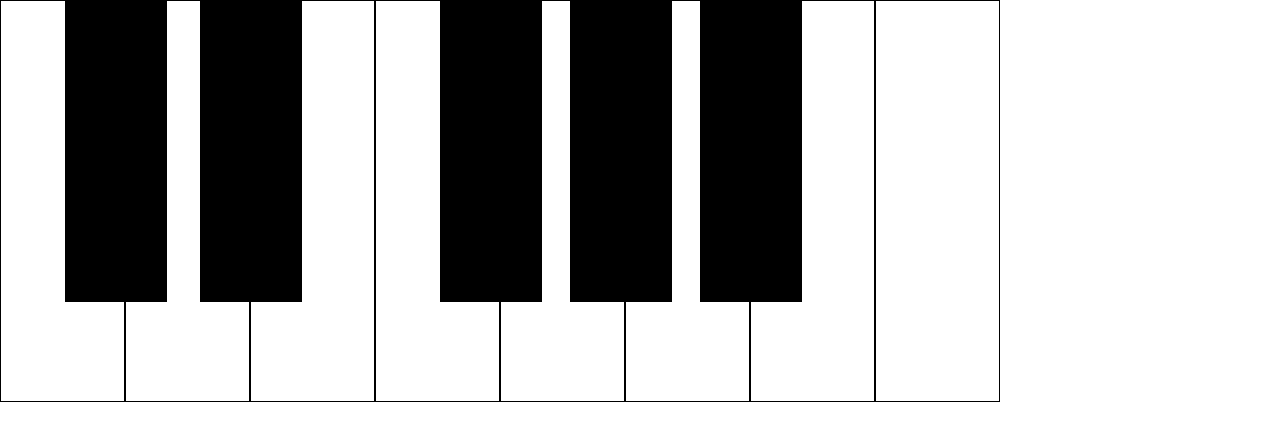
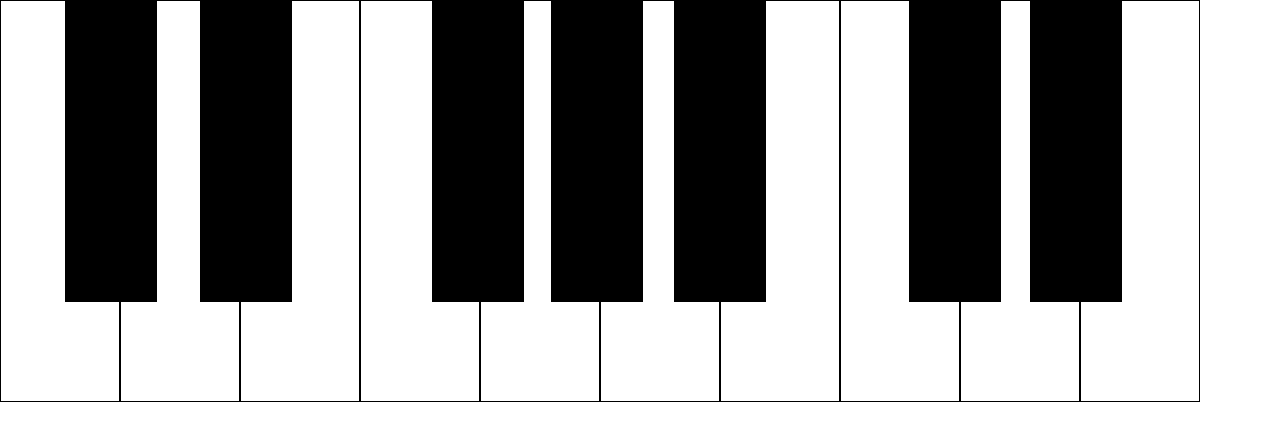
Before and after one commit to norarcasey/keyboard, a React (Create React App) app: page / in a window 1280 px wide. Shown: the top 440 px of the page. Built offline with nearby package versions, Linux system fonts and the light colour scheme.

Commit message:
add keys for axel f

```diff
--- a/package.json
+++ b/package.json
@@ -9,6 +9,7 @@
     "@types/react": "16.9.5",
     "@types/react-dom": "16.9.1",
     "react": "^16.10.2",
+    "react-device-detect": "^1.9.10",
     "react-dom": "^16.10.2",
     "react-scripts": "3.2.0",
     "tone": "^13.8.25",
--- a/src/components/key/index.tsx
+++ b/src/components/key/index.tsx
@@ -1,26 +1,20 @@
 import React, { FC } from 'react';
+import { isMobile } from 'react-device-detect';
 import './styles.css';
 
 export interface IKeyProps {
   color?: string;
   style?: object;
-  onMouseDown(): void;
-  onMouseUp(): void;
-  onTouchStart(): void;
-  onTouchEnd(): void;
+  onKeyPress(): void;
+  onKeyRelease(): void;
 }
 
 const Key: FC<IKeyProps> = props => {
-  const { color, onMouseDown, onMouseUp, onTouchEnd, onTouchStart, style } = props;
-  return (
-    <div
-      className={`key ${color}`}
-      style={style}
-      onMouseDown={onMouseDown}
-      onMouseUp={onMouseUp}
-      onTouchEnd={onTouchEnd}
-      onTouchStart={onTouchStart}
-    ></div>
+  const { color, onKeyPress, onKeyRelease, style } = props;
+  return isMobile ? (
+    <div className={`key ${color}`} style={style} onTouchStart={onKeyPress} onTouchEnd={onKeyRelease}></div>
+  ) : (
+    <div className={`key ${color}`} style={style} onMouseDown={onKeyPress} onMouseUp={onKeyRelease}></div>
   );
 };
 
--- a/src/components/key/styles.css
+++ b/src/components/key/styles.css
@@ -9,5 +9,5 @@
   background-color: #000;
   height: 300px;
   position: absolute;
-  width: 100px;
+  width: 90px;
 }
--- a/src/components/keyboard/index.tsx
+++ b/src/components/keyboard/index.tsx
@@ -14,11 +14,11 @@ export interface IKey {
 const Keyboard: FC<IKeyboardProps> = props => {
   const synth = new Tone.Synth().toMaster();
 
-  const handleMouseDown = (key: string) => {
+  const handleKeyPress = (key: string) => {
     synth.triggerAttack(key);
   };
 
-  const handleMouseUp = () => {
+  const handleKeyRelease = () => {
     synth.triggerRelease();
   };
 
@@ -29,27 +29,23 @@ const Keyboard: FC<IKeyboardProps> = props => {
     { key: 'Eb4', color: 'black', style: { left: '200px' } },
     { key: 'E4' },
     { key: 'F4' },
-    { key: 'F#4', color: 'black', style: { left: '440px' } },
+    { key: 'F#4', color: 'black', style: { left: '432px' } },
     { key: 'G4' },
-    { key: 'G#4', color: 'black', style: { left: '570px' } },
+    { key: 'G#4', color: 'black', style: { left: '551px' } },
     { key: 'A4' },
-    { key: 'Bb4', color: 'black', style: { left: '700px' } },
+    { key: 'Bb4', color: 'black', style: { left: '674px' } },
     { key: 'B4' },
-    { key: 'C5' }
+    { key: 'C5' },
+    { key: 'C#5', color: 'black', style: { left: '909px' } },
+    { key: 'D5' },
+    { key: 'Eb5', color: 'black', style: { left: '1030px' } },
+    { key: 'E5' }
   ];
 
   return (
     <div className="keyboard">
       {keys.map(k => (
-        <Key
-          key={k.key}
-          color={k.color}
-          style={k.style}
-          onTouchStart={() => handleMouseDown(k.key)}
-          onTouchEnd={handleMouseUp}
-          onMouseDown={() => handleMouseDown(k.key)}
-          onMouseUp={handleMouseUp}
-        ></Key>
+        <Key key={k.key} color={k.color} style={k.style} onKeyPress={() => handleKeyPress(k.key)} onKeyRelease={handleKeyRelease}></Key>
       ))}
     </div>
   );
--- a/src/components/keyboard/styles.css
+++ b/src/components/keyboard/styles.css
@@ -1,7 +1,8 @@
 .keyboard {
   display: flex;
   flex-direction: row;
-  max-width: 1000px;
-  min-width: 1000px;
-  width: 1000px;
+  max-width: 1200px;
+  min-width: 1200px;
+  touch-action: manipulation;
+  width: 1200px;
 }
```
Also changed, not shown: 1 other file (tests, documents, lock files or other folders).
